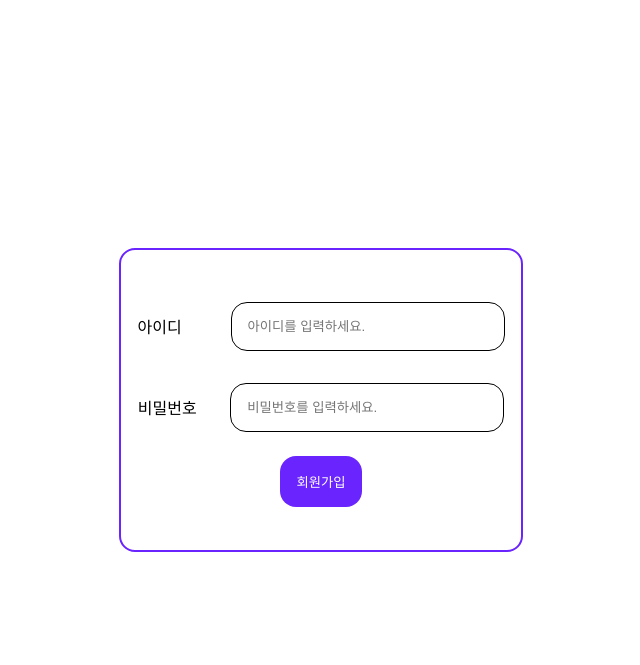
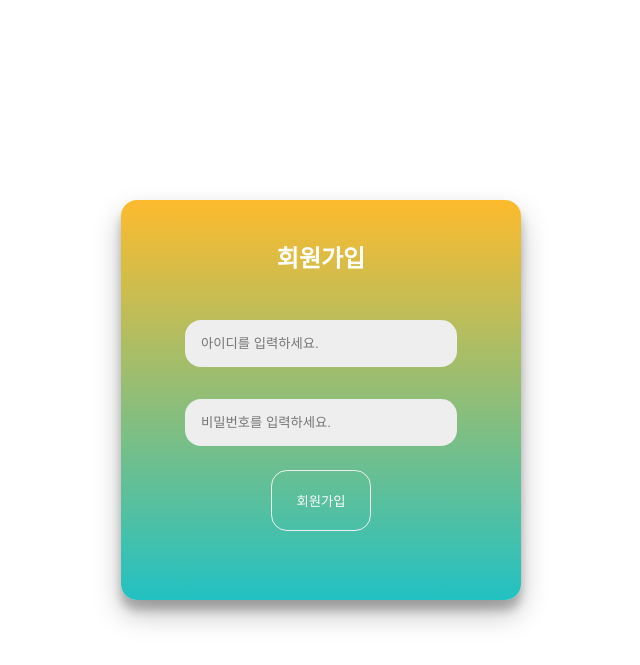
Before and after one commit to coco-camel/food, a Flask app: page /join in a window 1280 px wide. Shown: the top 665 px of the page, without its empty margins (319-959 px from the left). Run offline with Flask 3, Linux system fonts and the light colour scheme.

Commit message:
페이지 css 수정

```diff
--- a/templates/join.html
+++ b/templates/join.html
@@ -6,14 +6,23 @@
     <title>Document</title>
     <style>
       .myinput {
-        border: 2px solid #6a24fe;
+        background: linear-gradient(0deg, rgba(34,193,195,1) 0%, rgba(253,187,45,1) 100%);
+        box-shadow: 0 14px 28px rgba(0,0,0,0.25), 0 10px 10px rgba(0,0,0,0.22);
+        color: white;
         width: 400px;
-        height: 300px;
+        height: 400px;
         border-radius: 1rem;
         position: absolute;
         top: 50%;
         left: 50%;
         transform: translate(-50%, -50%);
+      }
+      .formHeader {
+        display: flex;
+        justify-content: center;
+        align-items: center;
+        height: 3rem;
+        margin: 2rem 0;
       }
       form {
         display: flex;
@@ -21,38 +30,38 @@
         justify-content: center;
         align-items: center;
         font-size: 1rem;
-        height: inherit;
         gap: 1rem;
       }
       input {
         margin: 0.5rem 0;
         width: 15rem;
         padding: 1rem;
-        border: 1px solid black;
+        border: 1px solid #eee;
         border-radius: 1rem;
       }
-      .idbox,
-      .pwbox {
-        display: flex;
-        justify-content: space-around;
-        align-items: center;
-        width: 100%;
+      input[type="text"] {
+        background-color: #eee;
+        border: none;
       }
-      .idbox > input {
-        margin-left: 1rem;
+      input[type="password"] {
+        background-color: #eee;
+        border: none;
       }
       .joinBtn {
-        border: none;
-        background-color: #6a24fe;
-        padding: 1rem 1rem;
+        border: 1px solid #eee;
+        padding: 1.25rem 1.5rem;
         border-radius: 1rem;
         color: white;
+        background-color: transparent;
         cursor: pointer;
       }
     </style>
   </head>
   <body>
     <div class="myinput">
+      <div class="formHeader">
+        <h2>회원가입</h2>
+      </div>
       <form action="{{url_for('user_create')}}" , method="POST">
 
         {% with messages = get_flashed_messages() %}
@@ -63,27 +72,11 @@
           {% endif %}
         {% endwith %}
 
-        <div class="idbox">
-          <label for="user">아이디</label>
-          <input
-            type="text"
-            placeholder="아이디를 입력하세요."
-            id="user"
-            name="user"
-            required
-          />
-        </div>
+        <input
+          type="text" placeholder="아이디를 입력하세요." id="user" name="user" required/>
 
-        <div class="pwbox">
-          <label for="password">비밀번호</label>
-          <input
-            type="password"
-            placeholder="비밀번호를 입력하세요."
-            id="password"
-            name="password"
-            required
-          />
-        </div>
+        <input
+          type="password" placeholder="비밀번호를 입력하세요." id="password" name="password" required/>
         <!-- 완료되면 로그인페이지로 이동 -->
         <button type="submit" class="joinBtn">회원가입</button>
       </form>
```
Also changed, not shown: templates/page.html (+9 -7 lines), database.db.
